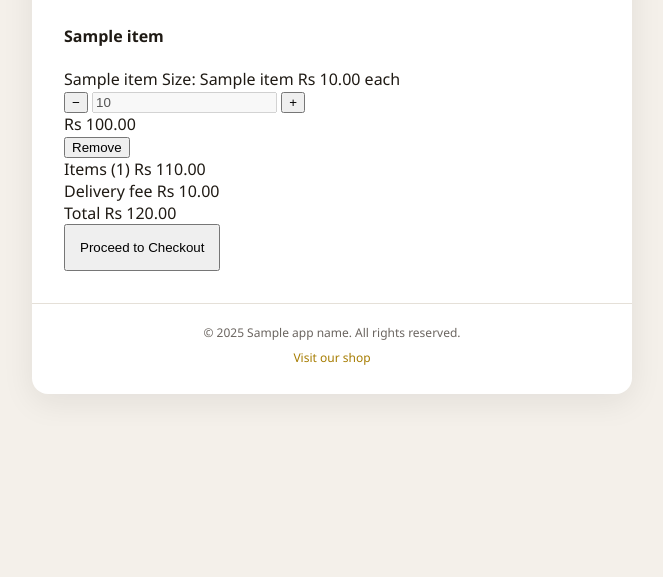
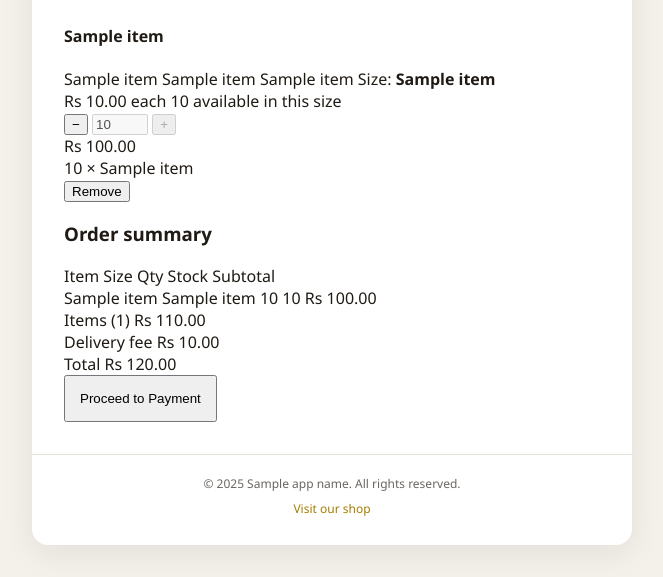
Before and after one commit to PaOneX/Lagatama-Craft, a PHP site: template views/partials/cart-items.php in a window 1280 px wide. Shown: the part 684-1261 px from the top of the page, without its empty margins (308-971 px from the left). Before the commit the page ends 1078 px from the top, so only its background shows below. Run offline with PHP 8.4, Linux system fonts and the light colour scheme; data comes from the database, SQL or seed files in the repository; the template is opened without the code that fills it: most values are stand-ins (such as "Sample title", 1, 10 or a date in 2020); grey boxes marked "Sample" are stand-in pictures.

Commit message:
Add view templates and layouts

```diff
--- a/views/partials/cart-items.php
+++ b/views/partials/cart-items.php
@@ -1,28 +1,54 @@
 <div class="lc-page-header">
-    <h1 class="lc-page-title">Shopping Cart</h1>
-    <p class="lc-page-subtitle"><?= $num ?> item<?= $num !== 1 ? 's' : '' ?> in your cart</p>
+    <h1 class="lc-page-title">Checkout</h1>
+    <p class="lc-page-subtitle">Review your items — sizes, quantities, and stock — before payment</p>
 </div>
 <?php foreach ($items as $d):
-    $total = (float) $d['price'] * (int) $d['cart_qty'];
+    $cartQty = (int) $d['cart_qty'];
+    $stockQty = (int) $d['stock_qty'];
+    $total = (float) $d['price'] * $cartQty;
     $netTotal += $total;
+    $lowStock = $stockQty > 0 && $stockQty <= 5;
+    $atMax = $cartQty >= $stockQty;
 ?>
-<div class="lc-cart-item">
+<div class="lc-cart-item" data-cart-id="<?= (int) $d['cart_id'] ?>">
     <img src="/<?= htmlspecialchars(ltrim($d['path'], '/')) ?>" alt="<?= htmlspecialchars($d['name']) ?>">
     <div class="lc-cart-item-info">
         <h4><?= htmlspecialchars($d['name']) ?></h4>
         <div class="lc-cart-item-meta">
+            <span><?= htmlspecialchars($d['brand_name']) ?></span>
+            <span><?= htmlspecialchars($d['cat_name']) ?></span>
             <span><?= htmlspecialchars($d['color_name']) ?></span>
-            <span>Size: <?= htmlspecialchars($d['size_name']) ?></span>
+            <span>Size: <strong><?= htmlspecialchars($d['size_name']) ?></strong></span>
+        </div>
+        <div class="lc-cart-item-stock">
             <span>Rs <?= number_format((float) $d['price'], 2) ?> each</span>
+            <span class="lc-stock-pill<?= $stockQty === 0 ? ' out' : ($lowStock ? ' low' : '') ?>">
+                <?= $stockQty ?> available in this size
+            </span>
+            <?php if ($lowStock && $stockQty > 0): ?>
+                <span class="lc-stock-warning">Only <?= $stockQty ?> left — order soon</span>
+            <?php endif; ?>
         </div>
     </div>
     <div class="lc-cart-qty">
         <button type="button" onclick="decrementCartQty('<?= (int) $d['cart_id'] ?>');" aria-label="Decrease">−</button>
-        <input type="number" id="qty<?= (int) $d['cart_id'] ?>" value="<?= (int) $d['cart_qty'] ?>" disabled>
-        <button type="button" onclick="incrementCartQty('<?= (int) $d['cart_id'] ?>');" aria-label="Increase">+</button>
+        <input type="number"
+               id="qty<?= (int) $d['cart_id'] ?>"
+               value="<?= $cartQty ?>"
+               min="1"
+               max="<?= $stockQty ?>"
+               data-max="<?= $stockQty ?>"
+               disabled>
+        <button type="button"
+                onclick="incrementCartQty('<?= (int) $d['cart_id'] ?>');"
+                aria-label="Increase"
+                <?= $atMax ? 'disabled' : '' ?>>
+            +
+        </button>
     </div>
     <div class="lc-cart-item-right">
         <div class="lc-cart-item-price">Rs <?= number_format($total, 2) ?></div>
+        <div class="lc-cart-line-detail"><?= $cartQty ?> × <?= htmlspecialchars($d['size_name']) ?></div>
         <button type="button" class="lc-btn lc-btn-ghost" onclick="removeCart('<?= (int) $d['cart_id'] ?>')">
             <i class="bi bi-trash"></i> Remove
         </button>
@@ -31,6 +57,27 @@
 <?php endforeach; ?>
 
 <div class="lc-cart-summary">
+    <h3 class="lc-checkout-review-title">Order summary</h3>
+    <div class="lc-checkout-items-table">
+        <div class="lc-checkout-items-head">
+            <span>Item</span>
+            <span>Size</span>
+            <span>Qty</span>
+            <span>Stock</span>
+            <span class="text-end">Subtotal</span>
+        </div>
+        <?php foreach ($items as $d):
+            $lineTotal = (float) $d['price'] * (int) $d['cart_qty'];
+        ?>
+        <div class="lc-checkout-items-row">
+            <span class="lc-checkout-item-name"><?= htmlspecialchars($d['name']) ?></span>
+            <span><?= htmlspecialchars($d['size_name']) ?></span>
+            <span><?= (int) $d['cart_qty'] ?></span>
+            <span><?= (int) $d['stock_qty'] ?></span>
+            <span class="text-end">Rs <?= number_format($lineTotal, 2) ?></span>
+        </div>
+        <?php endforeach; ?>
+    </div>
     <div class="lc-cart-summary-row">
         <span>Items (<?= $num ?>)</span>
         <span>Rs <?= number_format($netTotal, 2) ?></span>
@@ -44,6 +91,6 @@
         <span>Rs <?= number_format($netTotal + $deliveryFee, 2) ?></span>
     </div>
     <button type="button" class="lc-btn lc-btn-primary w-100 mt-3" style="padding:14px;" onclick="checkOut();">
-        <i class="bi bi-credit-card"></i> Proceed to Checkout
+        <i class="bi bi-credit-card"></i> Proceed to Payment
     </button>
 </div>
```
